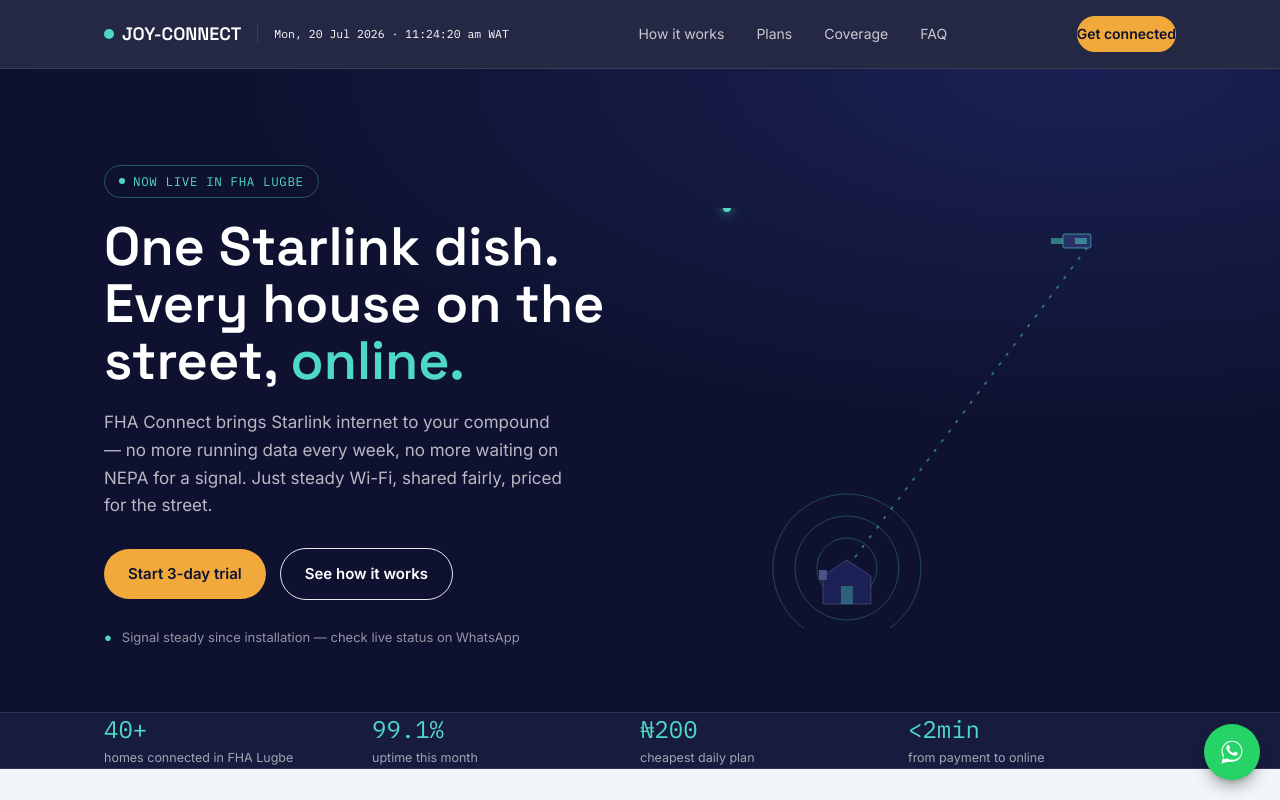
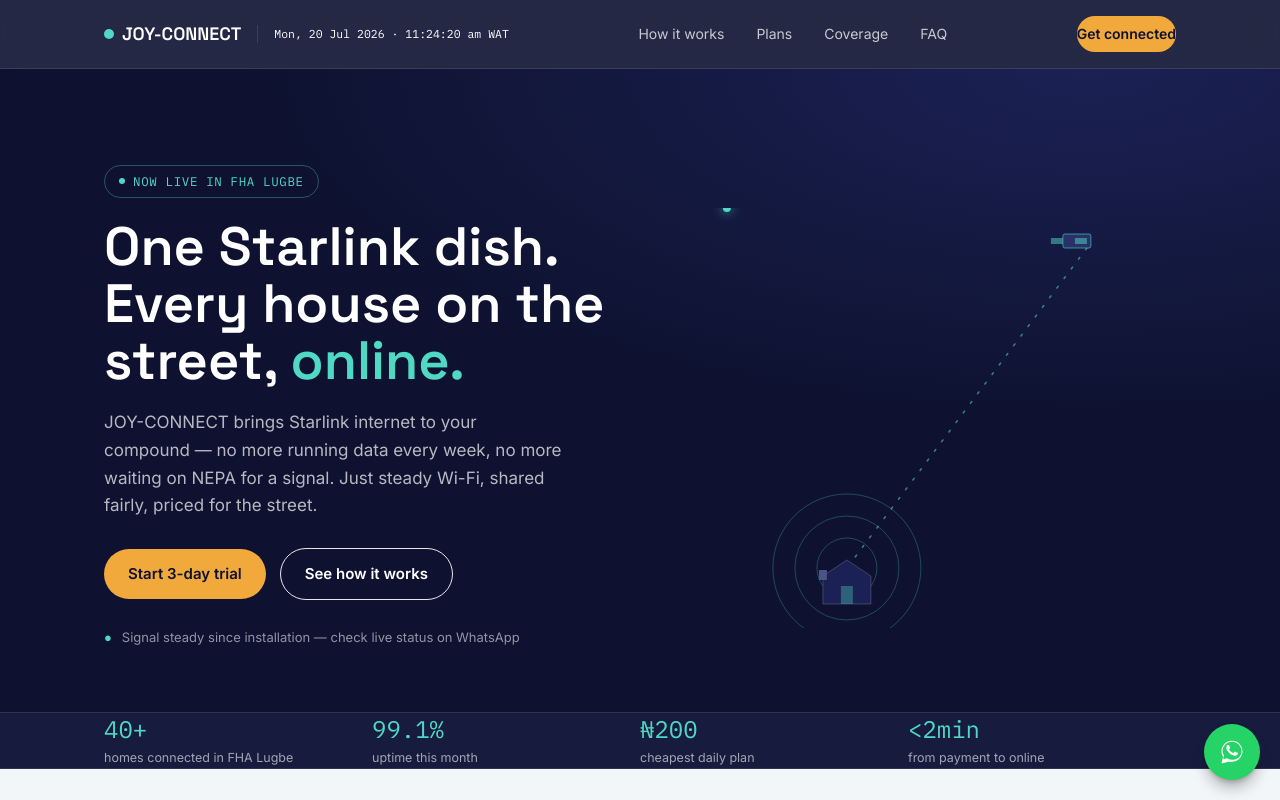
Before and after one commit to Johnny2275/JOY-CONNECT, a React (Vite) app in the folder fha-connect-react/: page / in a window 1280 px wide. Shown: the top 800 px of the page. Built offline with nearby package versions, Linux system fonts and the light colour scheme.

Commit message:
Update company name from FHA Connect to JOY-CONNECT

```diff
--- a/fha-connect-react/src/components/Hero.jsx
+++ b/fha-connect-react/src/components/Hero.jsx
@@ -15,7 +15,7 @@
           </h1>
 
           <p className="text-[17px] leading-relaxed text-white/70 max-w-[460px] mt-5 mb-7">
-            FHA Connect brings Starlink internet to your compound — no more running data
+            JOY-CONNECT brings Starlink internet to your compound — no more running data
             every week, no more waiting on NEPA for a signal. Just steady Wi-Fi, shared
             fairly, priced for the street.
           </p>
```
